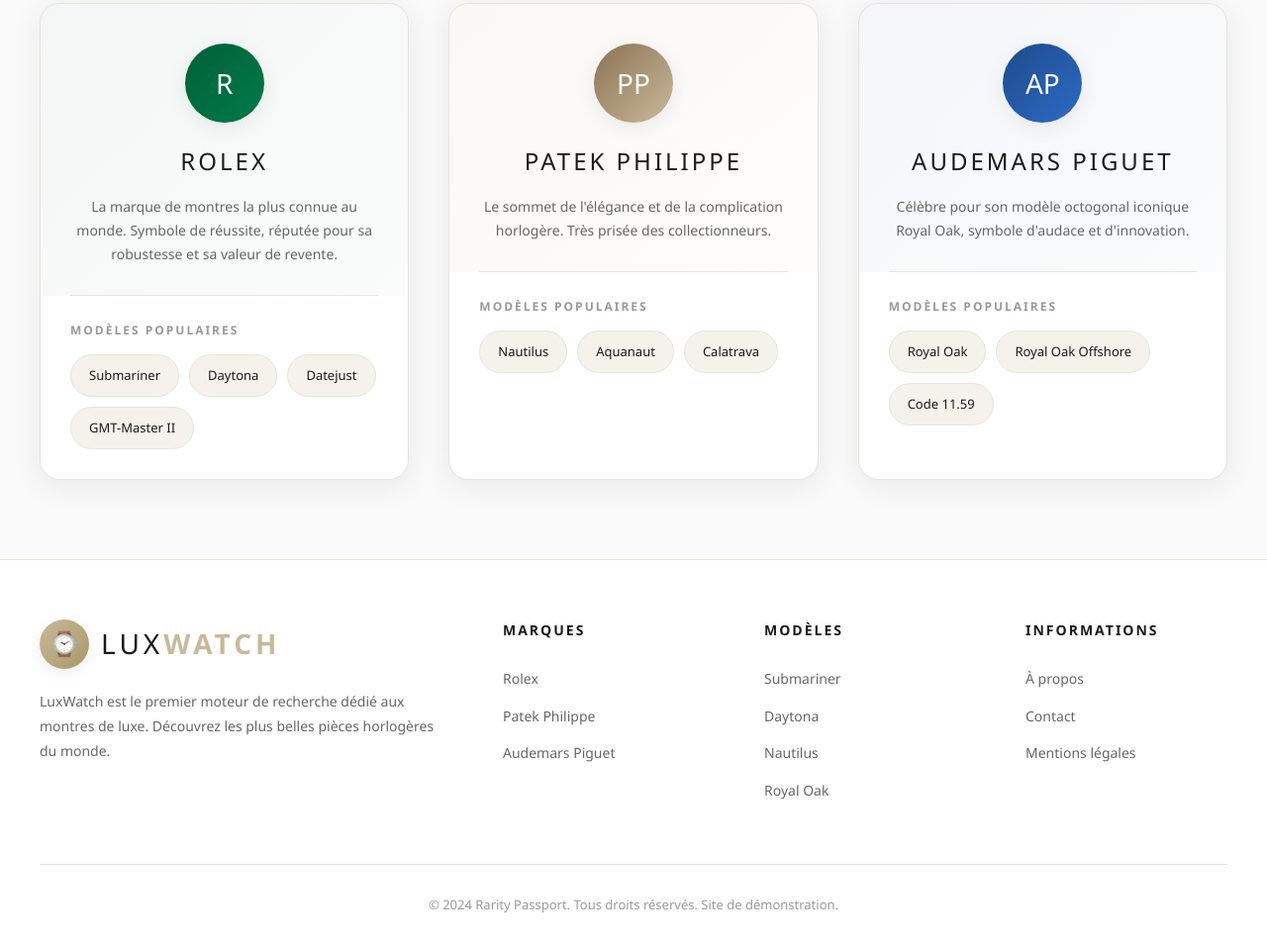
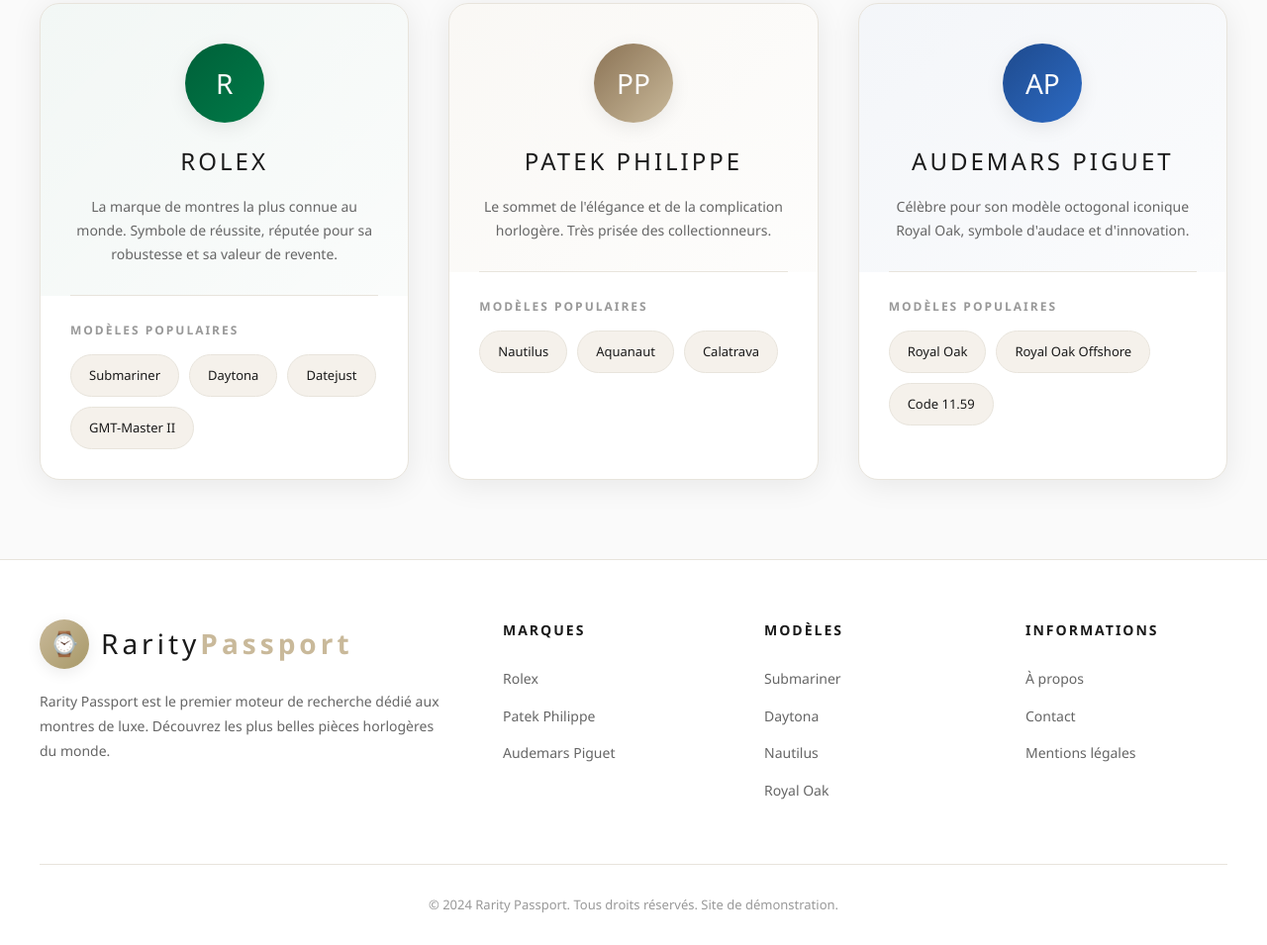
Before and after one commit to Emrickbore/Rarity-passport, a plain HTML site: page index.html in a window 1280 px wide. Shown: the part 749-1704 px from the top of the page at 99% size. Drawn offline with Linux system fonts and the light colour scheme.

Commit message:
Update index.html

```diff
--- a/index.html
+++ b/index.html
@@ -110,9 +110,9 @@
             <div class="footer-brand">
                 <div class="logo">
                     <div class="logo-icon">⌚</div>
-                    <div class="logo-text">LUX<span>WATCH</span></div>
+                    <div class="logo-text">Rarity<span>Passport</span></div>
                 </div>
-                <p>LuxWatch est le premier moteur de recherche dédié aux montres de luxe. Découvrez les plus belles pièces horlogères du monde.</p>
+                <p>Rarity Passport est le premier moteur de recherche dédié aux montres de luxe. Découvrez les plus belles pièces horlogères du monde.</p>
             </div>
 
             <div class="footer-column">
```
